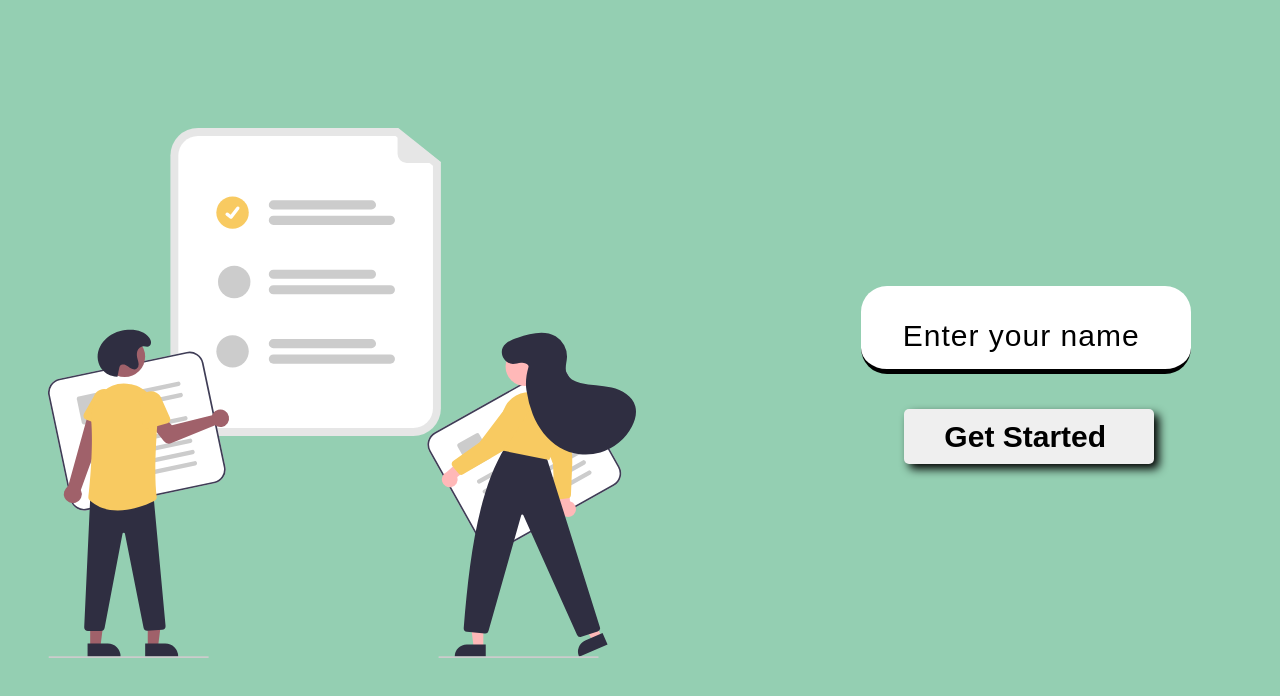
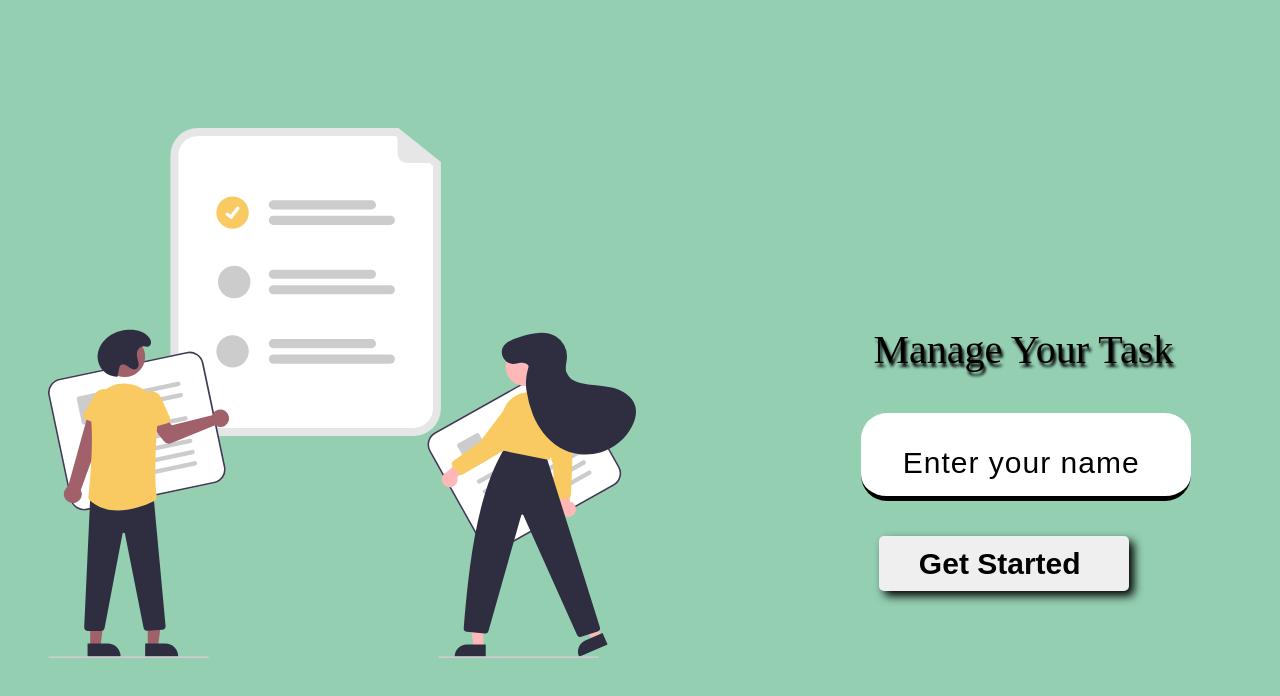
Before and after one commit to GSG-CF04/ToDo-List-06, a plain HTML site: page index.html in a window 1280 px wide. Drawn offline with Linux system fonts and the light colour scheme.

Commit message:
add p tage to html and css Relate #2

```diff
--- a/assets/css/style.css
+++ b/assets/css/style.css
@@ -13,7 +13,7 @@
             width: 250px;
             height: 55px;
             border-radius: 5px;
-            margin-left: 52px;
+            margin-left: 1px;
             /* background-color: #94cfb2; */
             color: black;
             font-size: 30px;
@@ -34,6 +34,12 @@
             background-color: white;
             text-align: center;
             font-size: 30px;
+        }
+
+        #managetext {
+            font-size: 40px;
+            color: blackt;
+            text-shadow: 2px 4px 3px;
         }
 
          ::placeholder {
@@ -91,4 +97,7 @@
                 padding-top: 18px;
                 font-size: 30px;
             }
+            #managetext {
+                margin-left: 40px;
+            }
         }
--- a/index.html
+++ b/index.html
@@ -11,6 +11,8 @@
     <body>
         <img id="unboardingimg" src=" ./assets/image/unboarding.svg " alt=" ">
         <div class="container">
+            <p id="managetext">Manage Your Task</p>
+
             <input id="name" onselect="fun(this)" type="text" name=" " placeholder="Enter your name ">
             <input id="getstart" type="button" value="Get Started ">
         </div>
```
